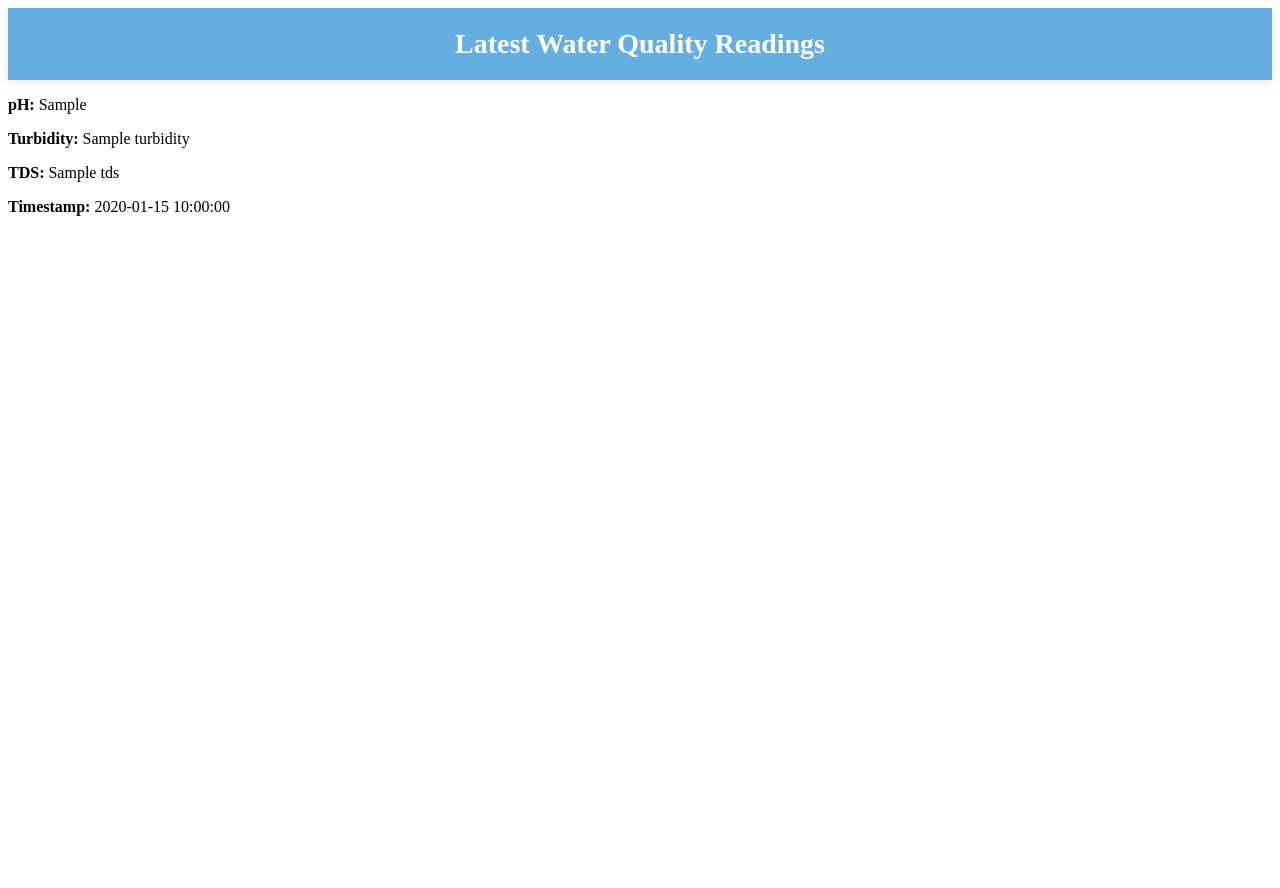
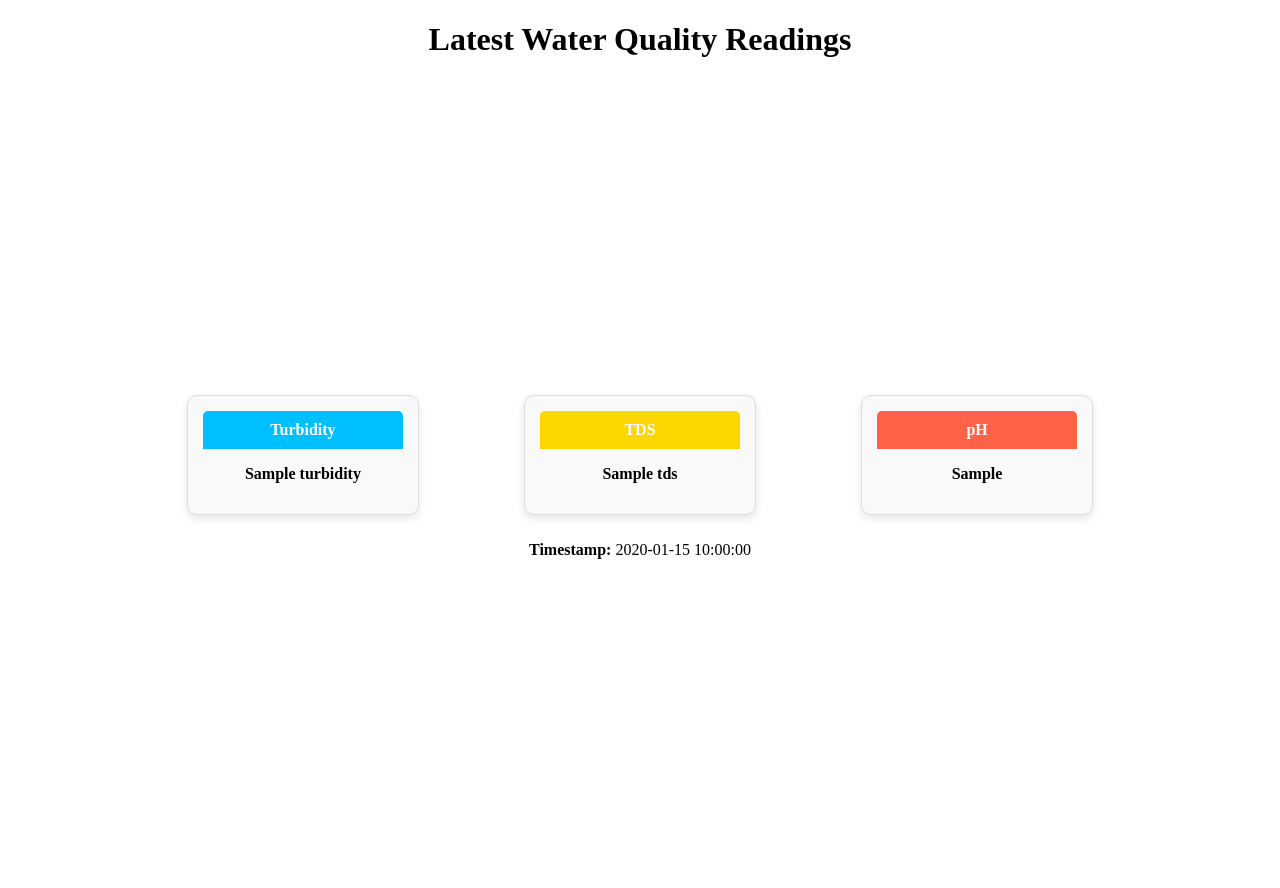
Before and after one commit to usernotfound-101/iotProjectWaterQuality, a Flask app: template mqttfolder/server/templates/index.html in a window 1280 px wide. Before the commit the page ends 216 px from the top, so only its background shows below. Run offline with Flask 3, Linux system fonts and the light colour scheme; the template is opened without the code that fills it: most values are stand-ins (such as "Sample title", 1, 10 or a date in 2020).

Commit message:
Updated styles.css and index.html (1)

```diff
--- a/mqttfolder/server/static/styles.css
+++ b/mqttfolder/server/static/styles.css
@@ -1,17 +1,51 @@
-.main-header {
-    background-color: rgba(0, 119, 204, 0.6); /* Transparent blue */
-    padding: 20px 0;
-    text-align: center;
-    transition: background-color 0.3s ease;
-    box-shadow: 0 2px 8px rgba(0, 0, 0, 0.1);
+/* General container styles */
+.container {
+    display: flex;
+    justify-content: center;
+    align-items: center;
+    height: 100vh;
+    flex-direction: column;
 }
 
-.main-header:hover {
-    background-color: rgba(0, 119, 204, 0.9); /* More opaque on hover */
+.sensor-boxes {
+    display: flex;
+    justify-content: space-around;
+    width: 80%;
 }
 
-.main-header h1 {
+.sensor-box {
+    background-color: #f9f9f9;
+    border: 1px solid #ddd;
+    width: 200px;
+    margin: 10px;
+    text-align: center;
+    padding: 15px;
+    border-radius: 10px;
+    box-shadow: 0 4px 8px rgba(0, 0, 0, 0.1);
+}
+
+.sensor-header {
+    background-color: #4CAF50;
     color: white;
-    margin: 0;
-    font-size: 28px;
+    font-weight: bold;
+    padding: 10px;
+    border-radius: 5px 5px 0 0;
 }
+
+.sensor-box.turbidity .sensor-header {
+    background-color: #00BFFF; /* Light blue */
+}
+
+.sensor-box.tds .sensor-header {
+    background-color: #FFD700; /* Gold */
+}
+
+.sensor-box.ph .sensor-header {
+    background-color: #FF6347; /* Tomato */
+}
+
+/* Header styling */
+.main-header {
+    text-align: center;
+    margin-bottom: 20px;
+}
--- a/mqttfolder/server/templates/index.html
+++ b/mqttfolder/server/templates/index.html
@@ -12,12 +12,21 @@
     </header>
     <div class="container">
         {% if recent_post %}
-            <div class="card">
-                <p><strong>pH:</strong> {{ recent_post.PH }}</p>
-                <p><strong>Turbidity:</strong> {{ recent_post.TURBIDITY }}</p>
-                <p><strong>TDS:</strong> {{ recent_post.TDS }}</p>
-                <p><strong>Timestamp:</strong> {{ recent_post.timestamp }}</p>
+            <div class="sensor-boxes">
+                <div class="sensor-box turbidity">
+                    <div class="sensor-header">Turbidity</div>
+                    <p><strong>{{ recent_post.TURBIDITY }}</strong></p>
+                </div>
+                <div class="sensor-box tds">
+                    <div class="sensor-header">TDS</div>
+                    <p><strong>{{ recent_post.TDS }}</strong></p>
+                </div>
+                <div class="sensor-box ph">
+                    <div class="sensor-header">pH</div>
+                    <p><strong>{{ recent_post.PH }}</strong></p>
+                </div>
             </div>
+            <p><strong>Timestamp:</strong> {{ recent_post.timestamp }}</p>
         {% else %}
             <p>No sensor data available.</p>
         {% endif %}
```
